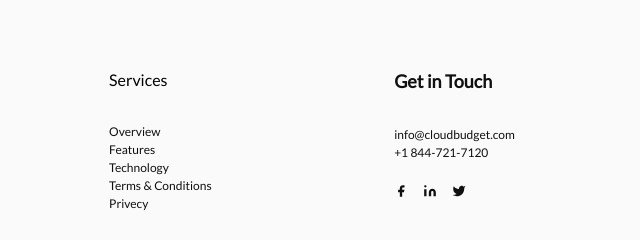
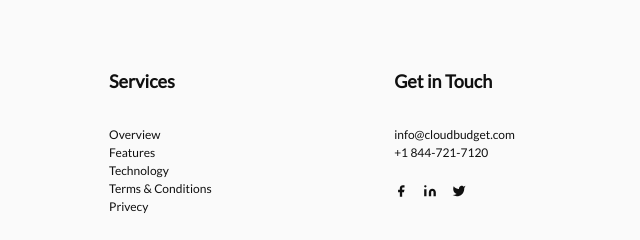
Before and after one commit to OlgaMamontova/FE-basic, a plain HTML site: page hw-4/index.html in a window 1280 px wide. Shown: the part 1065-1305 px from the top of the page, 326-966 px from the left. Drawn offline with Linux system fonts and the light colour scheme.

Commit message:
hw-4 second commit

```diff
--- a/hw-4/index.html
+++ b/hw-4/index.html
@@ -75,7 +75,7 @@
           </dl>
         </div>
         <div class="column">
-          <div class="name-chapter">Services</div>
+          <h3>Services</h3>
 
           <dl>
             <dd>Overview</dd>
```
